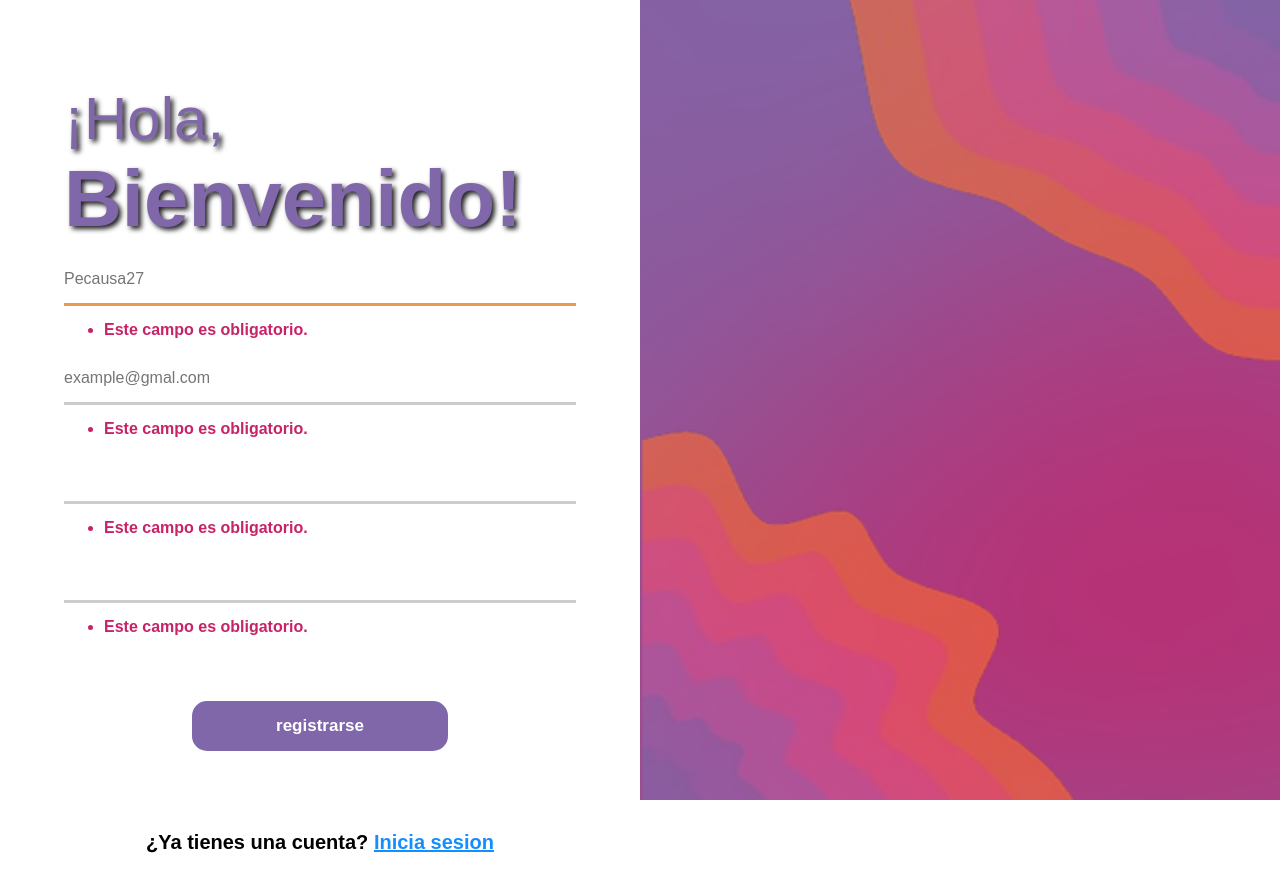
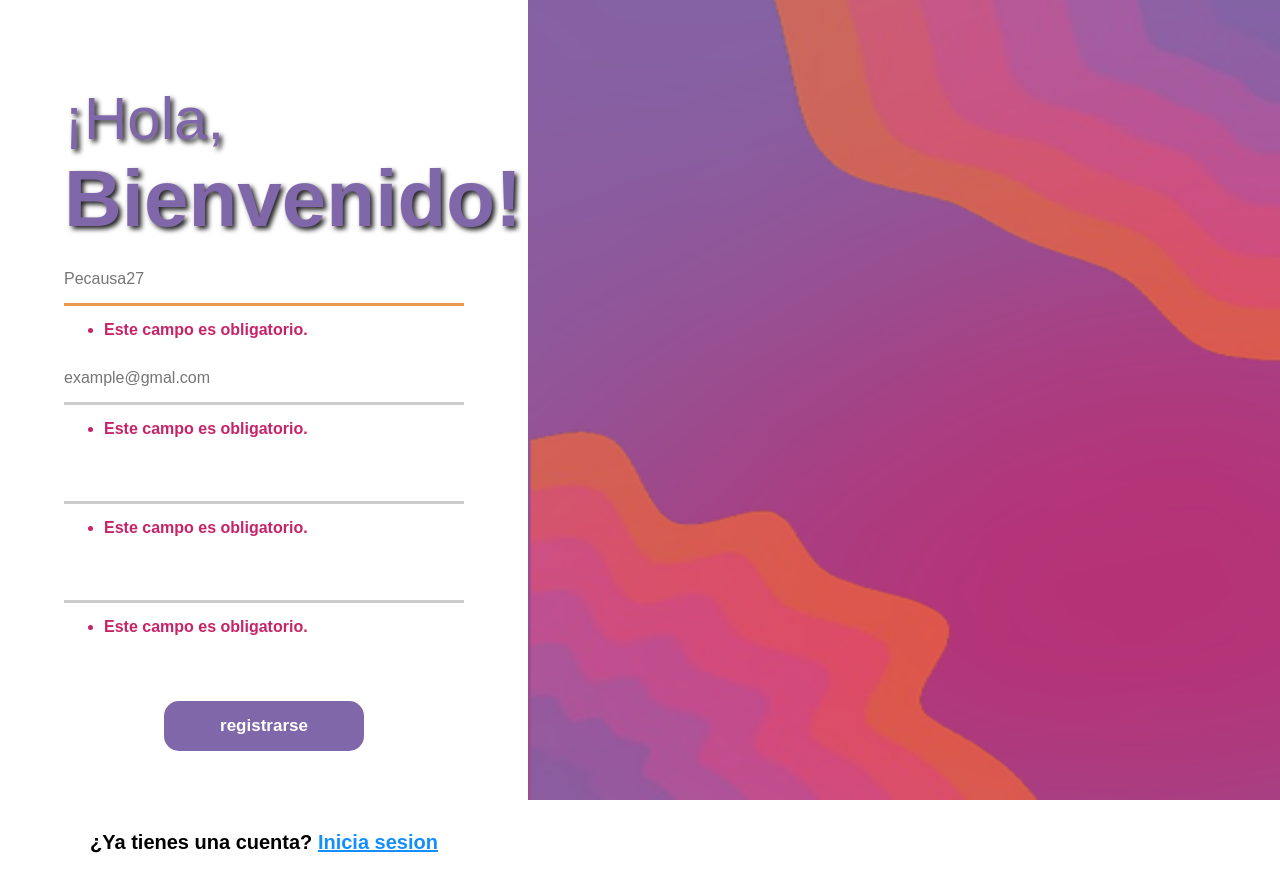
Before and after one commit to bdaehz/Astrion, a Django app: page /register/ in a window 1280 px wide. Run offline with Django 5.2, Linux system fonts and the light colour scheme.

Commit message:
ajustes de css login v1

```diff
--- a/red_social/red_social/static/css/login-register.css
+++ b/red_social/red_social/static/css/login-register.css
@@ -13,10 +13,18 @@ body{
     font-family: Arial, Helvetica, sans-serif;
 }
 
+.login{
+    width: 100%;
+}
+
+aside{
+    width: 50vh;
+}
+
 main{
     display: flex;
     flex-direction: column;
-    width: 40%;
+    width: 50vh;
     padding: 5%;
 }
 
@@ -32,9 +40,12 @@ main{
 }
 
 .imagen-login{
+    display: flex;
+    justify-content: center;
+    align-items: center;
     background-image: url("../img/fondo.png");
     background-repeat: no-repeat;
-    width: 50%;
+    width: 100%;
     height: 100vh;
     background-size: 100% 100%;
 }
@@ -102,3 +113,7 @@ ul{
     color: var(--color-tercero);
     margin: 15 0;
 }
+
+.login{
+    display: flex;
+}
```
Also changed, not shown: red_social/red_social/templates/two_factor/_base.html (+4 -16 lines), red_social/red_social/templates/two_factor/core/login.html (+15 -1 lines), red_social/red_social/templates/two_factor/core/setup_complete.html (added, +14 -0 lines), README.md, red_social/db.sqlite3.
